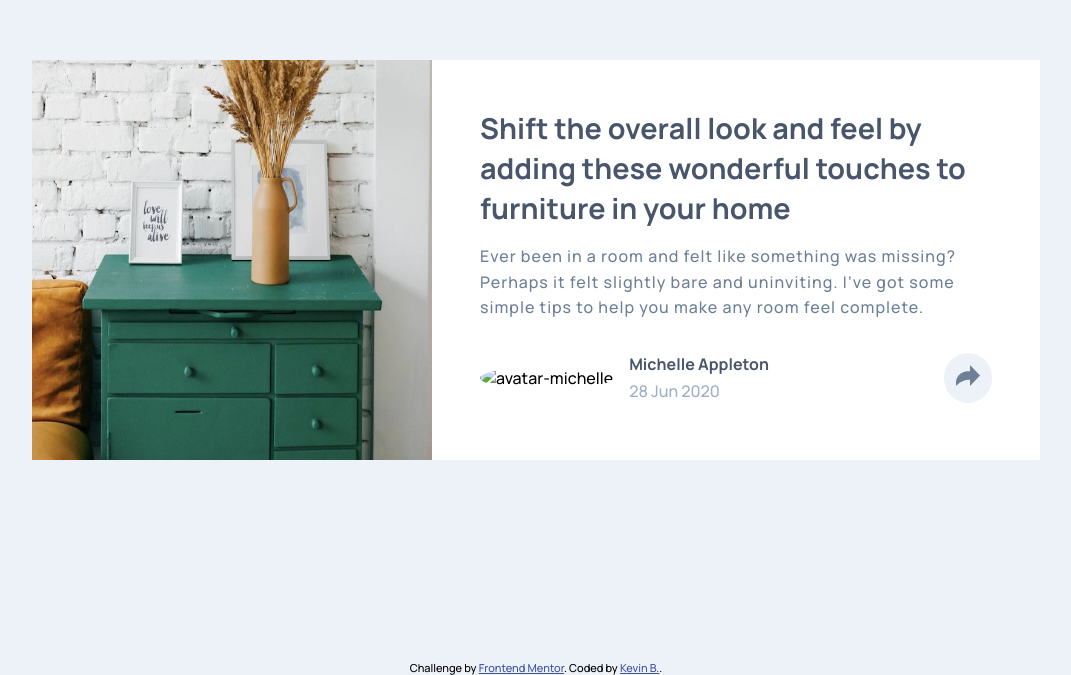
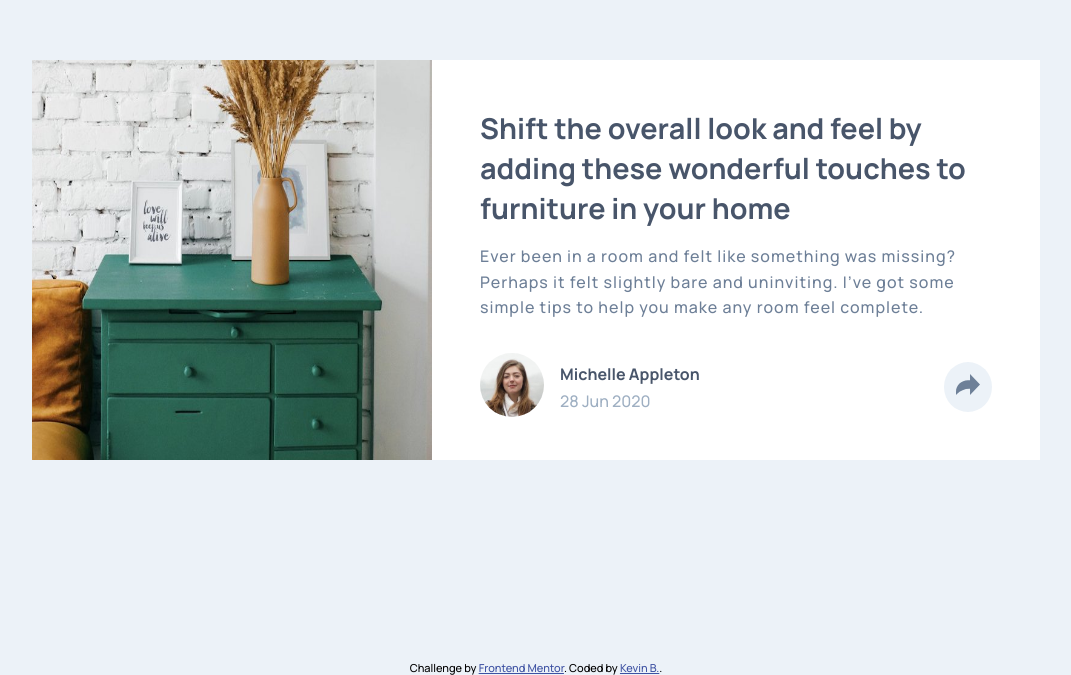
Before and after one commit to Kevinkjb/Article-preview, a plain HTML site: page index.html in a window 1280 px wide. Shown: the part 140-815 px from the top of the page, without its empty margins (104-1175 px from the left). Drawn offline with Linux system fonts and the light colour scheme; the site is published under a folder, as on GitHub Pages, so addresses that start at the root find nothing.

Commit message:
image has been update

```diff
--- a/index.html
+++ b/index.html
@@ -33,7 +33,7 @@
 
       <div class="avatar-section">
           <div class="image-container">
-            <img class="avatar-img" src="/images/avatar-michelle.jpg" alt="avatar-michelle">
+            <img class="avatar-img" src="images/avatar-michelle.jpg" alt="avatar-michelle">
           </div>
           <div class="avatar-details">
             <h5>Michelle Appleton</h5>
```
